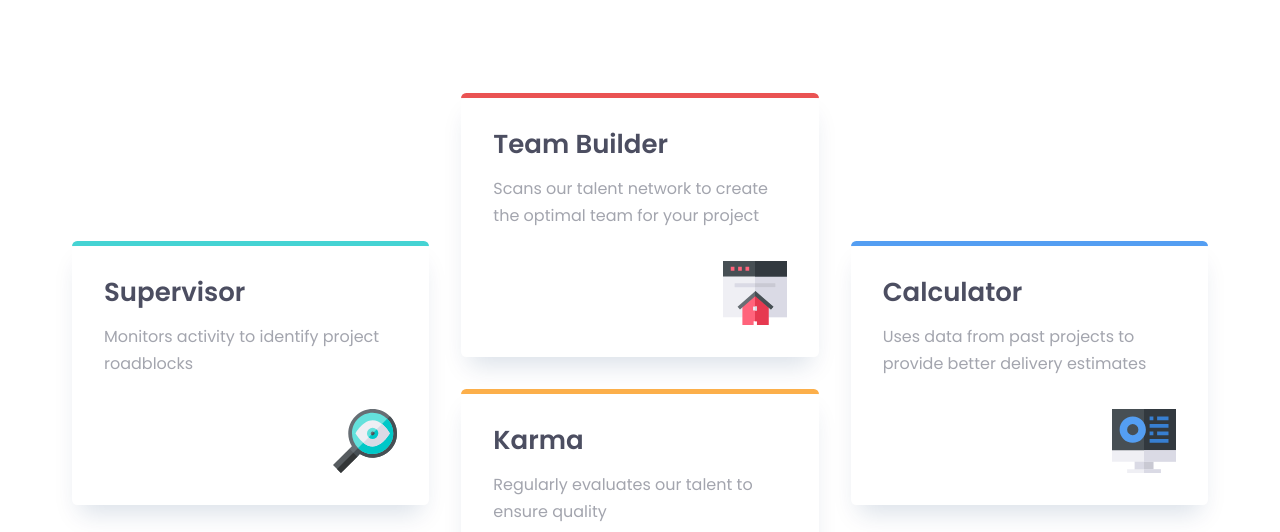
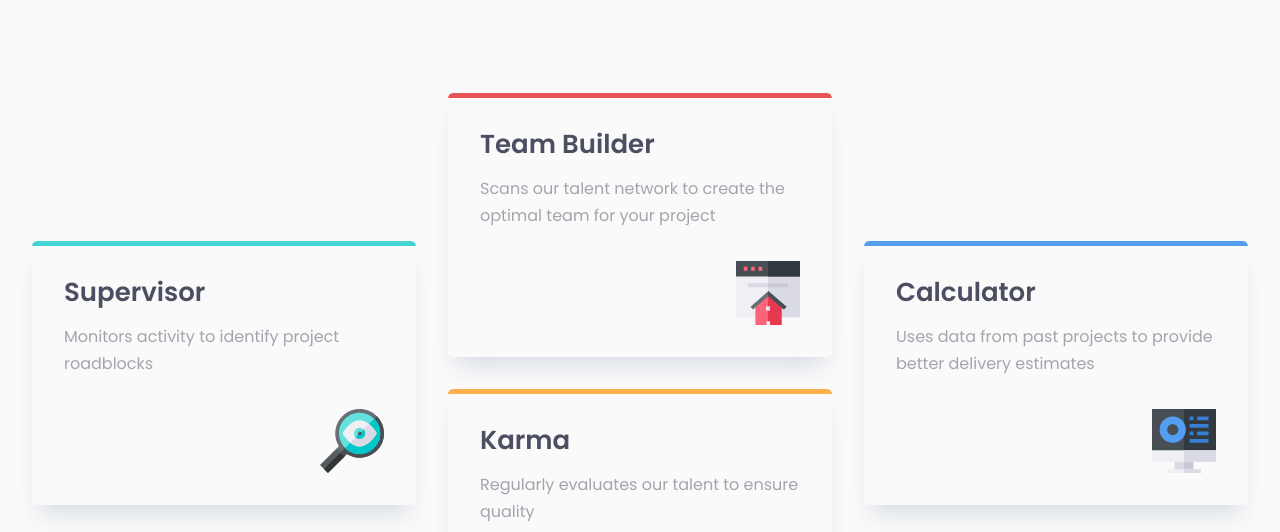
Before and after one commit to fthkrt/frontendmentor, a plain HTML site: page four-card-feature-section-master/index.html in a window 1280 px wide. Shown: the part 268-800 px from the top of the page. Drawn offline with Linux system fonts and the light colour scheme.

Commit message:
Update style.css

```diff
--- a/four-card-feature-section-master/style.css
+++ b/four-card-feature-section-master/style.css
@@ -38,7 +38,7 @@ html{
 }
 
 body{
-
+    background-color: var(--Very-Light-Gray);
     margin: 0;
     padding-block-end: 5rem;
 }
@@ -48,7 +48,7 @@ h2{
     line-height: 1.1;
 }
 .wrapper{
-    max-width:1200px;
+    max-width:1280px;
     padding-inline: 2rem;
     margin-inline: auto;
 }
```
